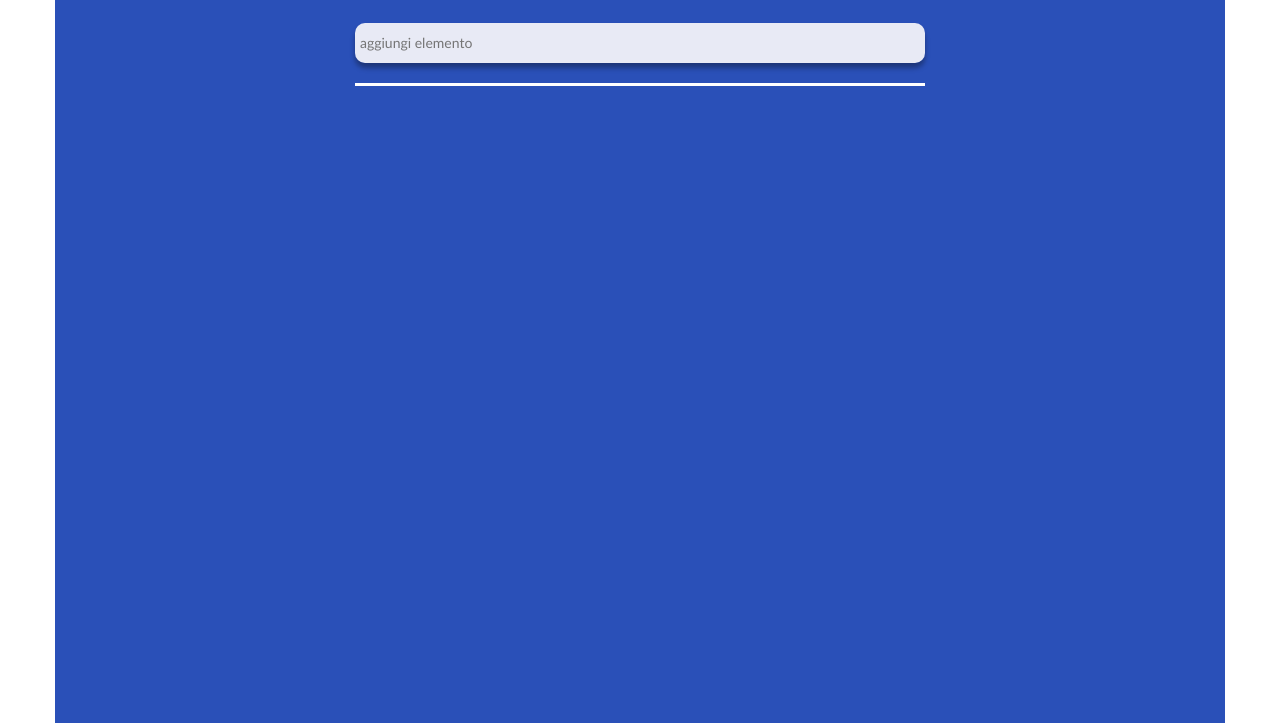
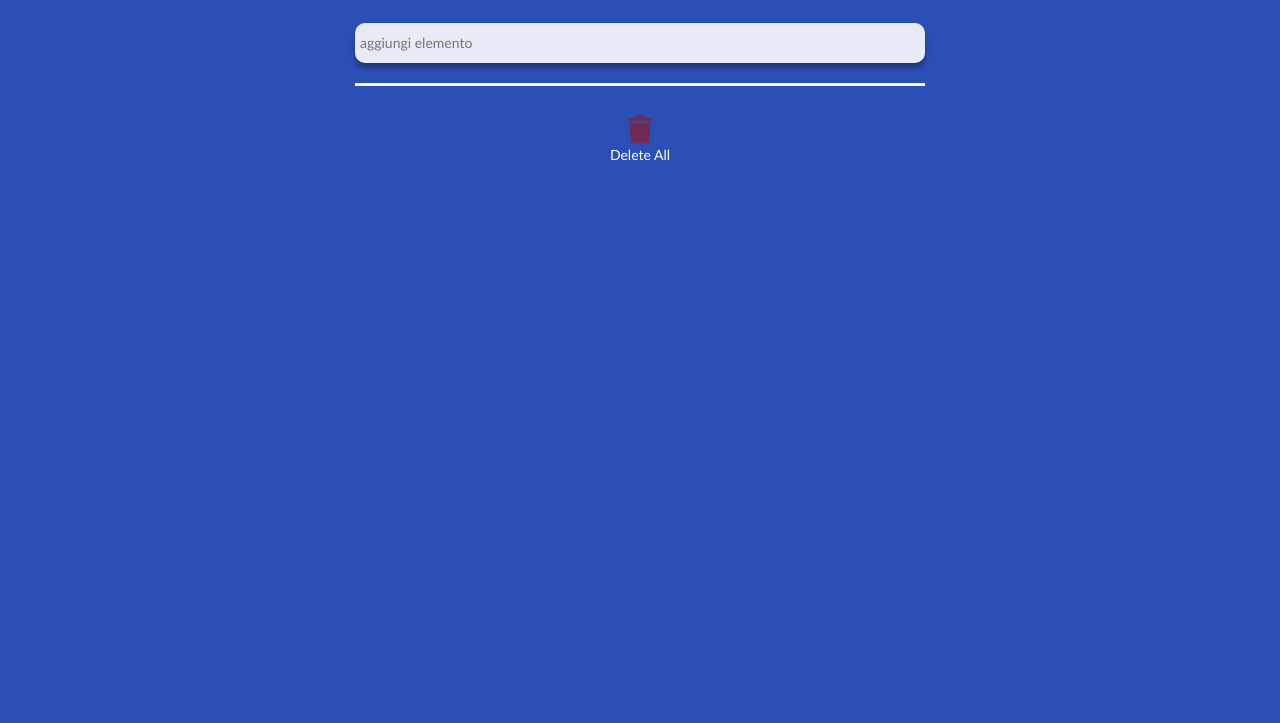
Before and after one commit to gabrisca/js-todo-clone, a plain HTML site: page index.html in a window 1280 px wide. Shown: the part 77-800 px from the top of the page. Drawn offline with nearby package versions, Linux system fonts and the light colour scheme.

Commit message:
allenamento

```diff
--- a/assets/css/style.css
+++ b/assets/css/style.css
@@ -7,20 +7,16 @@
 }
 
 body {
-  background-color: white;
-  height: 100vh;
+  background-color: rgb(42, 80, 184);
+  /* height: 100vh; */
+}
+
+.mc_color_white {
+  color: white;
 }
 
 #my_todolist {
   height: 100%;
-}
-
-.mc_bg_color_blue {
-  background-color: rgb(42, 80, 184);
-}
-
-.mc_color_white {
-  color: white;
 }
 
 h1 {
@@ -65,6 +61,20 @@ h1 {
   cursor: pointer;
 }
 
+#delete {
+  text-align: center;
+  color: white;
+}
+
+#delete i{
+  cursor: pointer;
+  color: rgba(156, 19, 19, 0.616);
+}
+
+#delete i:hover{
+  color: rgba(223, 10, 10, 0.904);
+}
+
 /* MEDIA QUERIES ******************/
 @media all and (max-width: 767px) {
   #app .input_text {
--- a/assets/js/script.js
+++ b/assets/js/script.js
@@ -51,4 +51,16 @@ $(function () {
       };
     };
   });
+
+  // creo una var in cui salvo l'id #delete
+  var delete_all = $("#delete i");
+  console.log(delete_all);
+
+  // al click su delete...
+  $(document).on("click", delete_all, function () {
+    // ... cancello tutti i figli di #lista ul. Utilizzo empty
+    $("#lista ul").empty(strHtml);
+  });
+
+
 });
--- a/index.html
+++ b/index.html
@@ -15,7 +15,7 @@
   </head>
 
   <body>
-    <div id="my_todolist" class="container mc_bg_color_blue">
+    <div id="my_todolist" class="container">
       <div class="row">
         <div class="col-xs-12 text-center">
           <h1 class="mc_color_white">To Do List</h1>
@@ -44,6 +44,10 @@
             </li> -->
           </ul>
         </div>
+        <div id="delete" class="col-xs-12">
+          <i class="fas fa-trash fa-2x"></i>
+          <p>Delete All</p>
+        </div>
       </div>
     </div>
 
```
